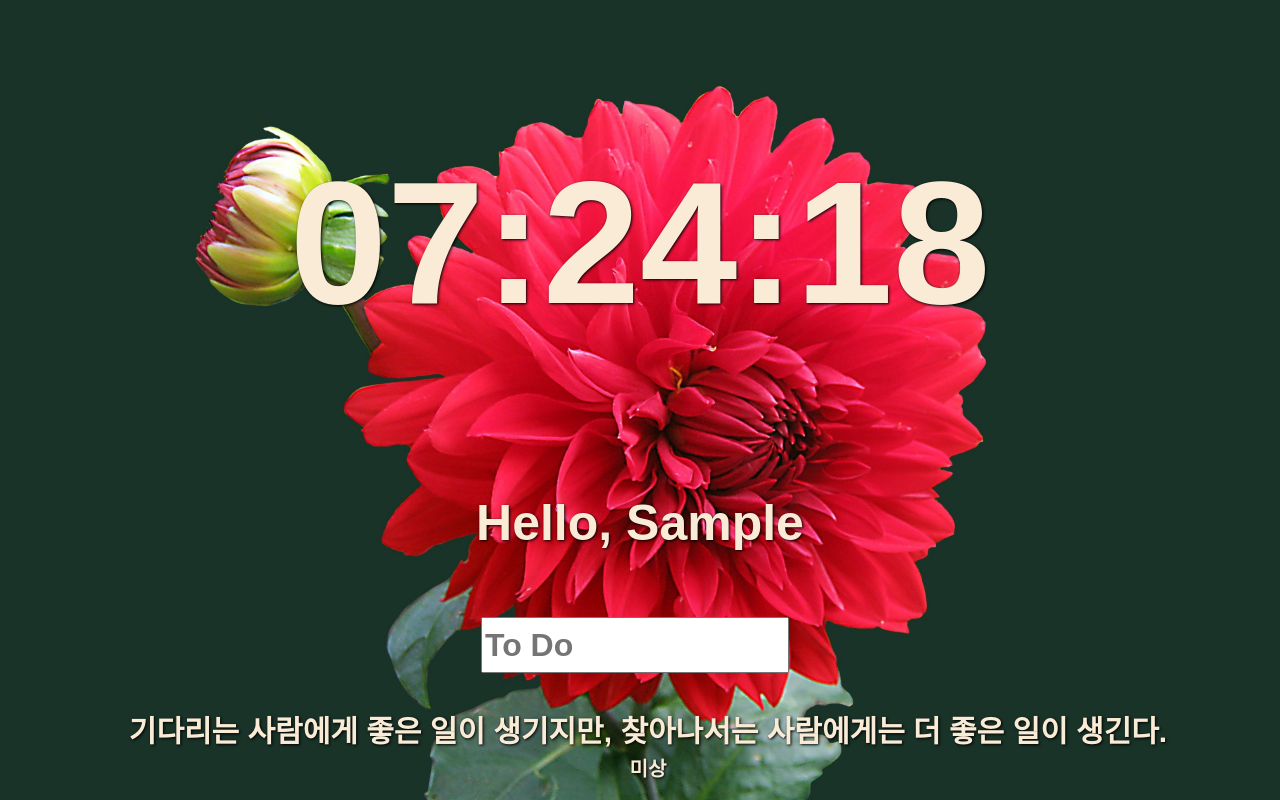
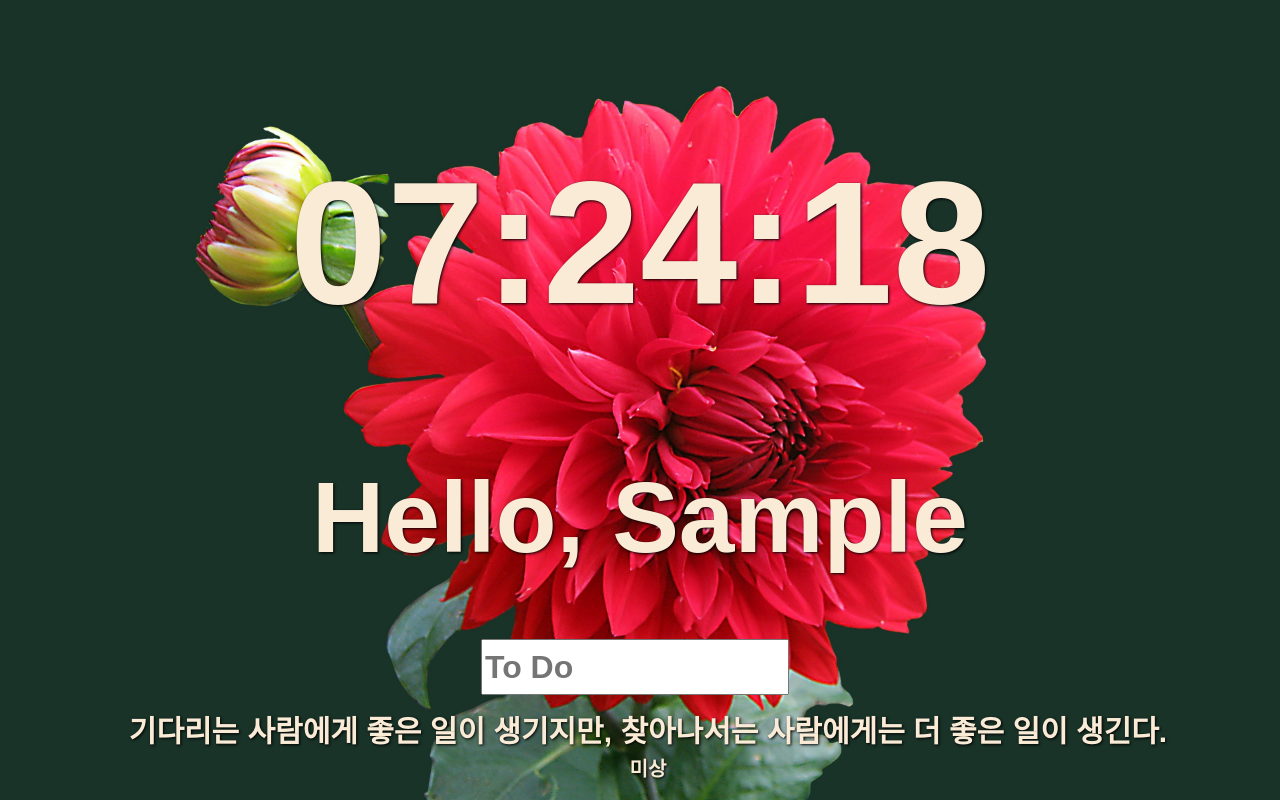
Before and after one commit to gunny091/momentum, a plain HTML site: page index.html in a window 1280 px wide. Both pictures are taken after typing "Sample" into the empty fields and a click on the input "Login". Drawn offline with Linux system fonts and the light colour scheme.

Commit message:
22/02/20 edit `Hello, (name)`'s style

```diff
--- a/css/style.css
+++ b/css/style.css
@@ -112,8 +112,10 @@ body {
 }
 
 #hi {
-    font-size: 50px;
+    font-size: 100px;
     cursor: pointer;
+    margin: 0px;
+    margin-bottom: 32px;
 }
 
 
```
